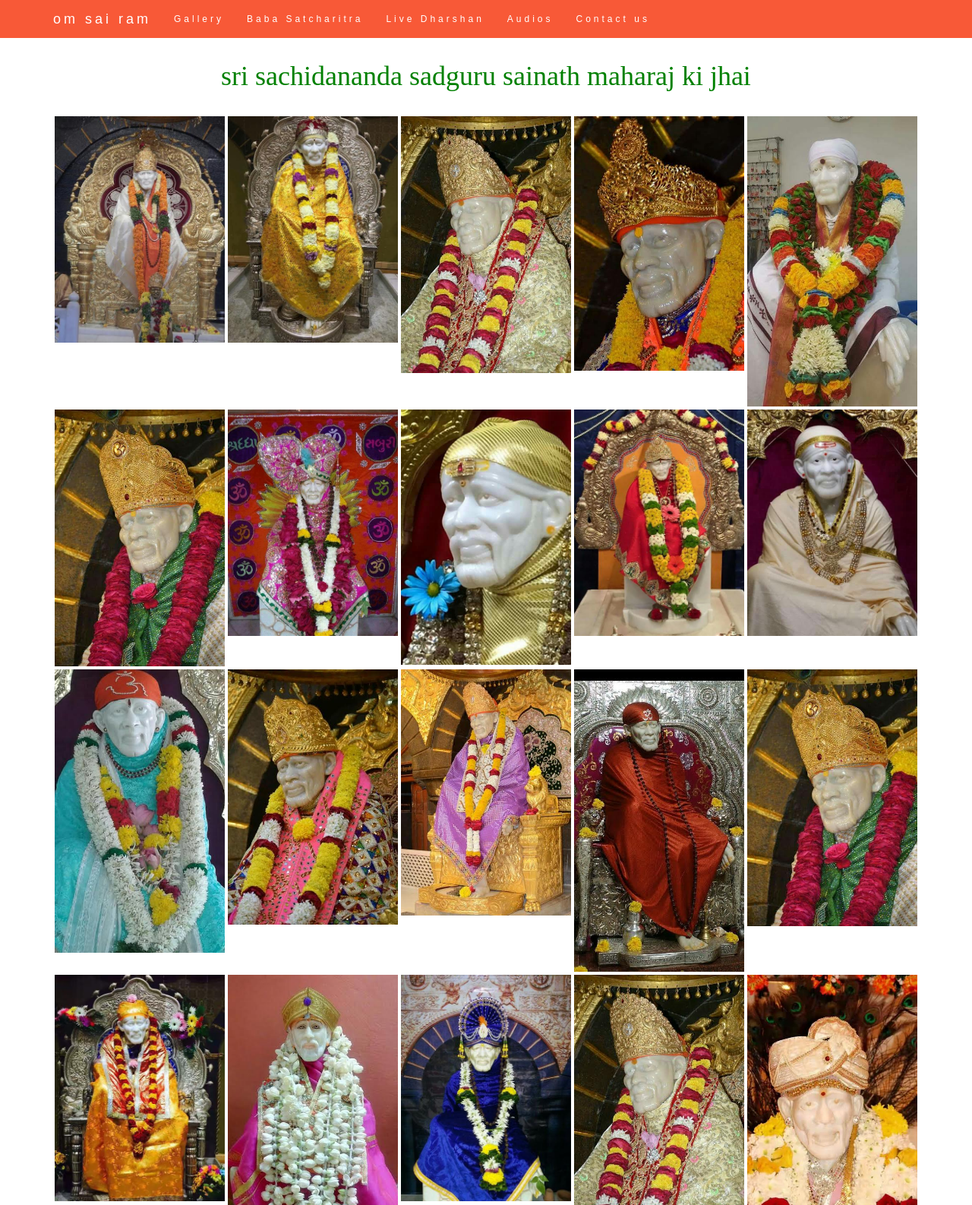
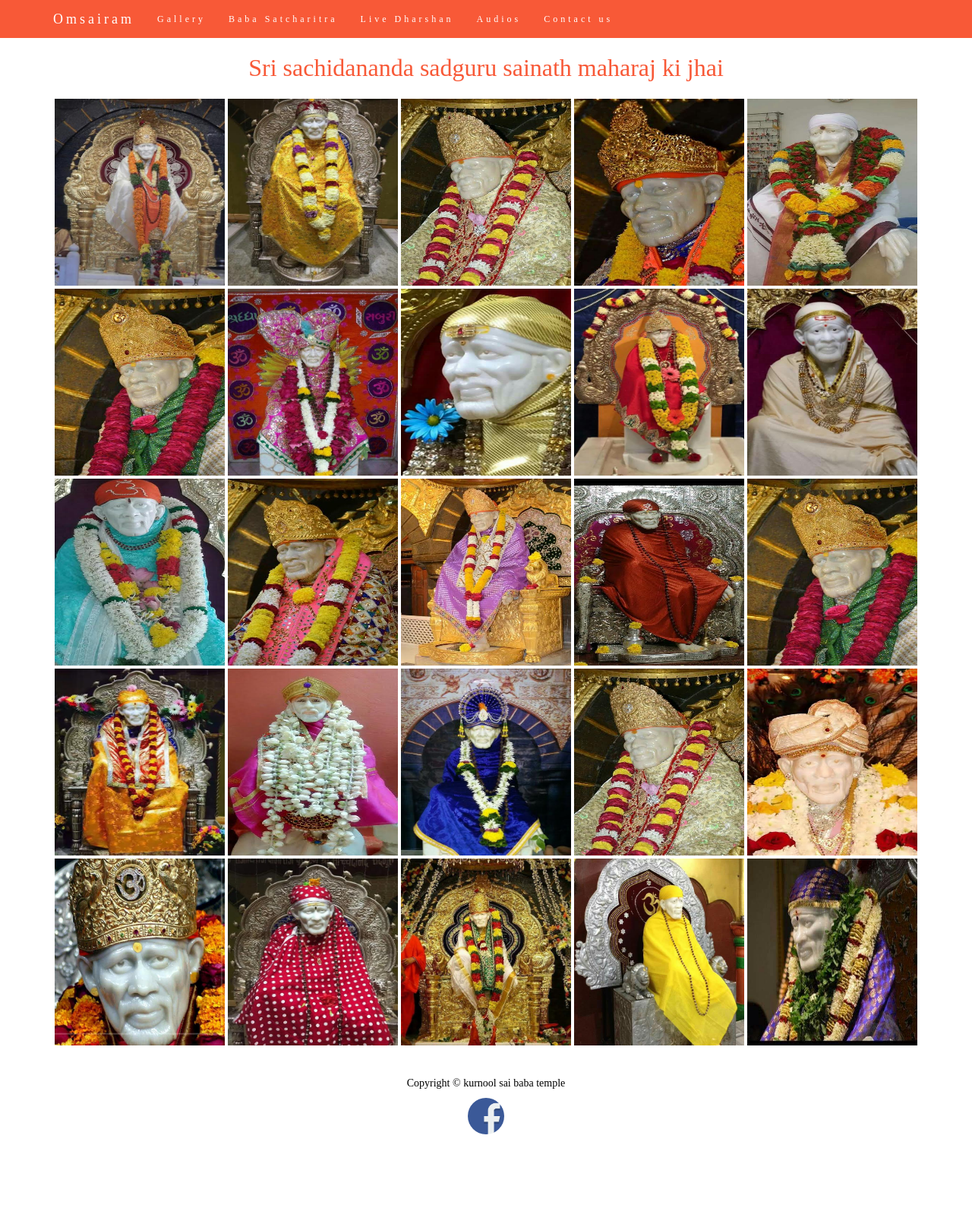
Before and after one commit to thotamanojnaidu/Kurnoolsaibaba.16mb.comVersion2.0, a website: page Gallery/Gallery.html in a window 1280 px wide. Shown: the top 1586 px of the page at 76% size. After the commit the page ends 1543 px from the top, so only its background shows below. Drawn offline with nearby package versions, Linux system fonts and the light colour scheme; a web font is replaced by a local one.

Commit message:
Add changes

```diff
--- a/Gallery/Gallery.html
+++ b/Gallery/Gallery.html
@@ -17,12 +17,12 @@
   <link href="http://fonts.googleapis.com/css?family=Lato" rel="stylesheet" type="text/css">
   <script src="https://ajax.googleapis.com/ajax/libs/jquery/1.12.2/jquery.min.js"></script>
   <script src="http://maxcdn.bootstrapcdn.com/bootstrap/3.3.6/js/bootstrap.min.js"></script>
-	<link href="css/bootstrap.min.css" rel="stylesheet">
+	<link href="../css/bootstrap.min.css" rel="stylesheet">
    <link href="../home.css" rel="stylesheet">
 </head>
 <body>
 	 <!-- Navigation -->
-  <nav class="navbar navbar-inverse navbar-fixed-top" role="navigation" style="z-index: 2;">
+  <nav class="navbar navbar-inverse navbar-fixed-top pr" role="navigation" style="z-index: 2;">
     <div class="container">
       <!-- Brand and toggle get grouped for better mobile display -->
       <div class="navbar-header">
@@ -32,7 +32,7 @@
                     <span class="icon-bar"></span>
                     <span class="icon-bar"></span>
                 </button>
-        <a class="navbar-brand" href="../index.html">om sai ram</a>
+        <a class="navbar-brand" href="../index.html">Omsairam</a>
       </div>
       <!-- Collect the nav links, forms, and other content for toggling -->
       <div class="collapse navbar-collapse" id="bs-example-navbar-collapse-1">
@@ -60,44 +60,48 @@
     </div>
     <!-- /.container -->
   </nav>
-	<br><br><br>
+	<br>
 	<div class="container">
-		<h1 class="align-center"><font face="monotypecorsiva" color="green">sri sachidananda sadguru sainath maharaj ki jhai  </font> </h1><br>
+<!-- 		<h1 class="align-center"><font face="monotypecorsiva" color="green">sri sachidananda sadguru sainath maharaj ki jhai  </font> </h1><br> -->
+	<div align="center">
+		<span class="gallerytext">Sri sachidananda sadguru sainath maharaj ki jhai</span><br><br>
+		</div>
 
 		<div class="gallery">
-			<a href="images/image 19.jpg"><img src="images/image 19.jpg" /></a>
-			<a href="images/image 20.jpg"><img src="images/image 20.jpg" alt="" title=""/></a>
-			<a href="images/image 16.jpg"><img src="images/image 16.jpg" alt="" title=""/></a>
-			<a href="images/image 4.jpg"><img src="images/image 4.jpg" alt="" title=""/></a>
-			<a href="images/image 21.jpg"><img src="images/image 21.jpg" alt="" title=""/></a>
-			<div class="clear"></div>
+<a href="images/image 19.jpg"><img src="images/image 19.jpg" style="height: 250px;" /></a>
+			<a href="images/image 20.jpg"><img src="images/image 20.jpg" style="height: 250px;" alt="" title=""/></a>
+			<a href="images/image 16.jpg"><img src="images/image 16.jpg" style="height: 250px;" alt="" title=""/></a>
+			<a href="images/image 4.jpg"><img src="images/image 4.jpg"   style="height: 250px;" alt="" title=""/></a>
+			<a href="images/image 21.jpg"><img src="images/image 21.jpg" style="height: 250px;" alt="" title=""/></a>
+<!-- 			<div class="clear"></div>  -->
 
-			<a href="images/image 23.jpg"><img src="images/image 23.jpg" alt="" title=""/></a>
-			<a href="images/image 6.jpg"><img src="images/image 6.jpg" alt="" title=""/></a>
-			<a href="images/image 7.jpg"><img src="images/image 7.jpg" alt="" title=""/></a>
-			<a href="images/image 8.jpg"><img src="images/image 8.jpg" alt="" title=""/></a>
-			<a href="images/image 22.jpg"><img src="images/image 22.jpg" alt="" title=""/></a>
-			<div class="clear"></div>
+<a href="images/image 23.jpg"><img src="images/image 23.jpg" style="height: 250px;"alt="" title=""/></a>
+			<a href="images/image 6.jpg"><img src="images/image 6.jpg" style="height: 250px;"alt="" title=""/></a>
+			<a href="images/image 7.jpg"><img src="images/image 7.jpg" style="height: 250px;" alt="" title=""/></a>
+			<a href="images/image 8.jpg"><img src="images/image 8.jpg" style="height: 250px;"alt="" title=""/></a>
+			<a href="images/image 22.jpg"><img src="images/image 22.jpg" style="height: 250px;" alt="" title=""/></a>
+<!-- 			<div class="clear"></div>  -->
 
-			<a href="images/image 9.jpg" ><img src="images/image 9.jpg" alt="" title=""/></a>
-			<a href="images/image 10.jpg"><img src="images/image 10.jpg" alt="" title=""/></a>
-			<a href="images/image 11.jpg"><img src="images/image 11.jpg" alt="" title=""/></a>
-			<a href="images/image 12.jpg"><img src="images/image 12.jpg" alt="" title=""/></a>
-			<a href="images/image 23.jpg"><img src="images/image 23.jpg" alt="" title=""/></a>
-			<div class="clear"></div>
 
-			<a href="images/image 13.jpg"><img src="images/image 13.jpg" alt="" title=""/></a>
-			<a href="images/image 3.jpg"><img src="images/image 3.jpg" alt="" title=""/></a>
-			<a href="images/image 15.jpg" ><img src="images/image 15.jpg" alt="" title=""/></a>
-			<a href="images/image 16.jpg"><img src="images/image 16.jpg" alt="" title=""/></a>
-			<a href="images/image 24.jpg"><img src="images/image 24.jpg" alt="" title=""/></a>
-			<div class="clear"></div>
+			<a href="images/image 9.jpg" ><img src="images/image 9.jpg" style="height: 250px;"alt="" title=""/></a>
+			<a href="images/image 10.jpg"><img src="images/image 10.jpg" style="height: 250px;"alt="" title=""/></a>
+			<a href="images/image 11.jpg"><img src="images/image 11.jpg" style="height: 250px;"alt="" title=""/></a>
+			<a href="images/image 12.jpg"><img src="images/image 12.jpg" style="height: 250px;"alt="" title=""/></a>
+			<a href="images/image 23.jpg"><img src="images/image 23.jpg" style="height: 250px;"alt="" title=""/></a>
+<!-- 			<div class="clear"></div> -->
 
-			<a href="images/image 17.jpg"><img src="images/image 17.jpg" alt="" title=""/></a>
-			<a href="images/image 18.jpg"><img src="images/image 18.jpg" alt="" title=""/></a>
-			<a href="images/image 1.jpg" ><img src="images/image 1.jpg" alt="" title=""/></a>
-			<a href="images/image 2.jpg"><img src="images/image 2.jpg" alt="" title=""/></a>
-			<a href="images/image 14.jpg"><img src="images/image 14.jpg" alt="" title=""/></a>
+			<a href="images/image 13.jpg"><img src="images/image 13.jpg" style="height: 250px;" alt="" title=""/></a>
+			<a href="images/image 3.jpg"><img src="images/image 3.jpg" style="height: 250px;"alt="" title=""/></a>
+			<a href="images/image 15.jpg" ><img src="images/image 15.jpg" style="height: 250px;"alt="" title=""/></a>
+			<a href="images/image 16.jpg"><img src="images/image 16.jpg" style="height: 250px;"alt="" title=""/></a>
+			<a href="images/image 24.jpg"><img src="images/image 24.jpg" style="height: 250px;"alt="" title=""/></a>
+<!-- 			<div class="clear"></div> -->
+
+			<a href="images/image 17.jpg"><img src="images/image 17.jpg" style="height: 250px;"alt="" title=""/></a>
+			<a href="images/image 18.jpg"><img src="images/image 18.jpg" style="height: 250px;"alt="" title=""/></a>
+			<a href="images/image 1.jpg" ><img src="images/image 1.jpg" style="height: 250px;"alt="" title=""/></a>
+			<a href="images/image 2.jpg"><img src="images/image 2.jpg" style="height: 250px;"alt="" title=""/></a>
+			<a href="images/image 14.jpg"><img src="images/image 14.jpg" style="height: 250px;"alt="" title=""/></a>
 
 
 		</div>
@@ -114,7 +118,7 @@
     <footer>
        <div class="row">
         <div class="col-lg-12">
-          <p class="pr">Copyright &copy; kurnool sai baba temple</p>
+          <p class="cpyright">Copyright &copy; kurnool sai baba temple</p>
         <p>
           <div align="center">
           	<a target =_blank href="https://www.facebook.com/kurnoolsaibabatemple/photos"> <div class="social-roll"></div></a>
--- a/home.css
+++ b/home.css
@@ -262,6 +262,15 @@ progress::-moz-progress-bar {
     text-shadow: 4px 4px 4px green;
 		text-align:center;
 }
+
+.gallerytext
+{
+	font: 400 32px/1.2 'Merienda One';
+    color: #F85937;
+/*     text-shadow: 4px 4px 4px green; */
+		text-align:center;
+}
+
 .titletext
 {
 	font: 400 20px/1.2 'Merienda One';
@@ -283,14 +292,45 @@ progress::-moz-progress-bar {
 
 .pr
 {
-	font: 500 22px/1.4 'Gabriola';
+/* 	font: 500 22px/1.4 'Gabriola';
+    color: black; */
+	font: 400 16px/1.2 'Merienda One';
     color: black;
+/*     text-shadow: 4px 4px 4px green; */
+/* 		text-align:center; */
 
+}
+
+.contactus
+{
+/* 	font: 500 22px/1.4 'Gabriola';
+    color: black; */
+	font: 400 16px/1.2 'Merienda One';
+    color: black;
+/*     text-shadow: 4px 4px 4px green; */
+/* 		text-align:center; */
+
+}
+
+.cpyright
+{
+/* 	font: 500 22px/1.4 'Gabriola';
+    color: black; */
+	font: 400 14px/1.2 'Merienda One';
+    color: black;
+/*     text-shadow: 4px 4px 4px green; */
+/* 		text-align:center; */
 
 }
 .prbox
 {
-	font: 500 22px/1.4 'Gabriola';
+	font: 500 22px/1.4 'Merienda One';
+    color: #F85937;
+}
+
+.satcharithabox
+{
+	font: 500 16px/1.4 'Merienda One';
     color: #F85937;
 }
 .fntclr
```
Also changed, not shown: Audios.html (+3 -3 lines), Babasatcharithra1.html (+8 -8 lines), Contact.html (+7 -6 lines), Gallery/simplelightbox js_Css/simplelightbox.css (+14 -0 lines), index.html (+2 -2 lines), Gallery/images/Homepage Saibaba pics/DSC06310.JPG, Gallery/images/Homepage Saibaba pics/image1.JPG, Gallery/images/Homepage Saibaba pics/image2.JPG, Gallery/images/Homepage Saibaba pics/image3.JPG, Gallery/images/Homepage Saibaba pics/image4.JPG, Gallery/images/Homepage Saibaba pics/image5.JPG, Gallery/images/Homepage Saibaba pics/image6.JPG.
